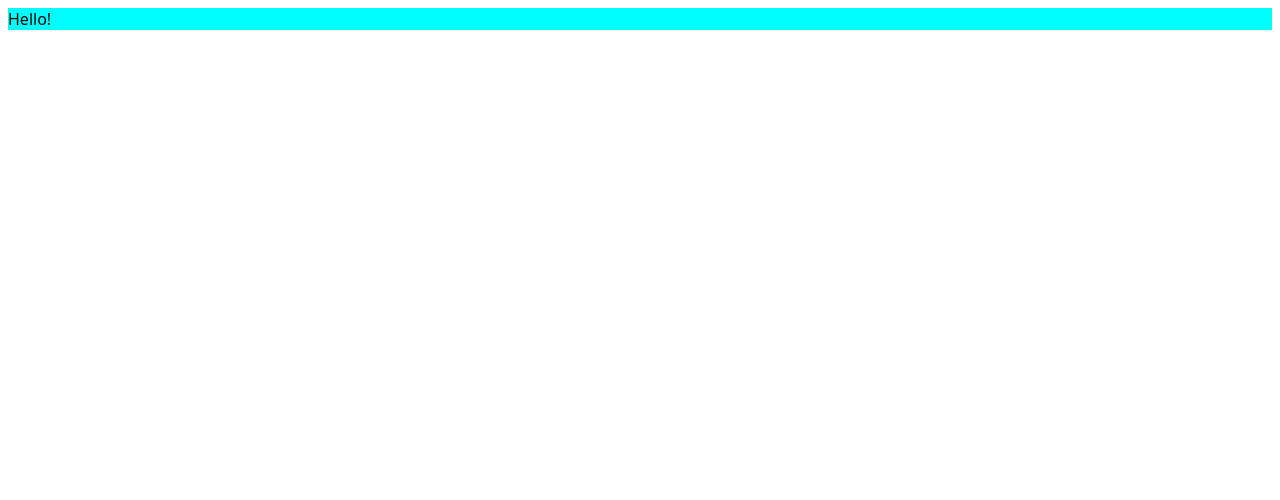
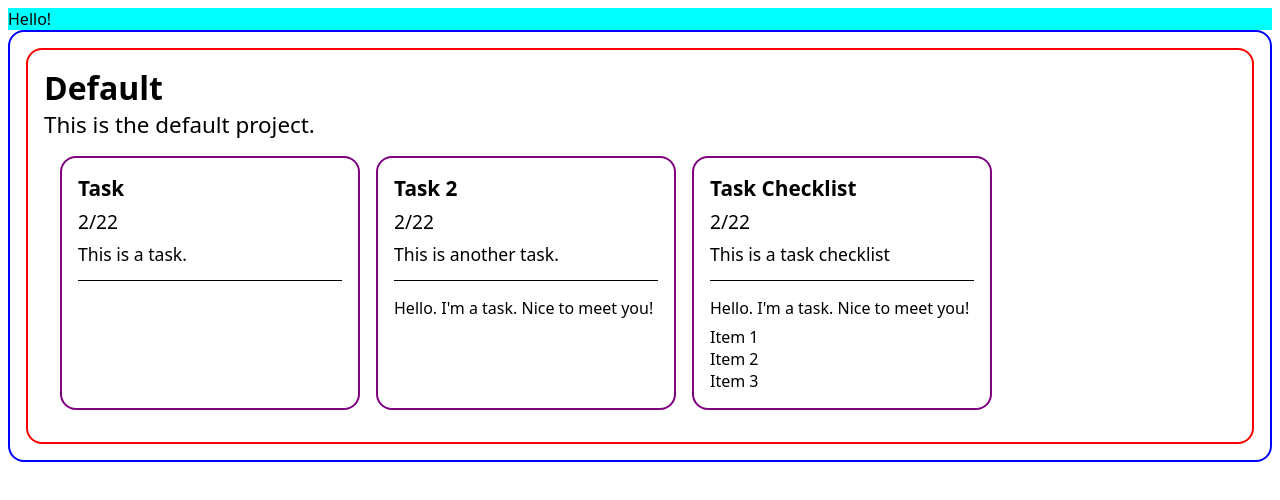
Before and after one commit to Kurulucifer/odin-todo-list, a website built with webpack: page src/index.html in a window 1280 px wide. Built offline with nearby package versions, Linux system fonts and the light colour scheme.

Commit message:
Create basic UI template for todo-list

```diff
--- a/src/index.html
+++ b/src/index.html
@@ -7,5 +7,40 @@
 </head>
 <body>
   <div class="test">Hello!</div>
+  <div class="projects">
+    <div class="project">
+      <div class="project-name">
+        Default
+      </div>
+      <div class="project-details" data-id="123">
+        This is the default project.
+      </div>
+      <div class="task-list">
+        <div class="task">
+          <div class="name">Task</div>
+          <div class="date">2/22</div>
+          <div class="details">This is a task.</div>
+          <div class="notes"></div> <!-- where to put notes? -->
+        </div>
+        <div class="task">
+          <div class="name">Task 2</div>
+          <div class="date">2/22</div>
+          <div class="details">This is another task.</div>
+          <div class="notes">Hello. I'm a task. Nice to meet you!</div>
+        </div>
+        <div class="task" data-id="456">
+          <div class="name">Task Checklist</div>
+          <div class="date">2/22</div>
+          <div class="details">This is a task checklist</div>
+          <div class="notes">Hello. I'm a task. Nice to meet you!</div>
+          <div class="checklist">
+            <div class="checklist-item">Item 1</div>
+            <div class="checklist-item">Item 2</div>
+            <div class="checklist-item">Item 3</div>
+          </div>
+        </div>
+      </div>
+    </div>
+  </div>
 </body>
 </html>
--- a/src/stylesheet.css
+++ b/src/stylesheet.css
@@ -2,8 +2,77 @@ body, html {
     min-height: 100%;
     font-family: system-ui, -apple-system, BlinkMacSystemFont, 'Segoe UI', Roboto, Oxygen, Ubuntu, Cantarell, 'Open Sans', 'Helvetica Neue', sans-serif;
     font-size: 16px;
+    box-sizing: border-box;
 }
 
 .test {
     background-color: aqua;
 }
+
+.projects {
+    display: flex;
+    flex-direction: column;
+    align-items: left;
+    padding: 1rem;
+    border: solid 2px blue;
+    border-radius: 1rem;
+}
+
+.project {
+    display: flex;
+    flex-direction: column;
+    padding: 1rem;
+    border: solid 2px red;
+    border-radius: 1rem;
+}
+
+.project-name {
+    font-size: 2rem;
+    font-weight: 700;
+}
+
+.project-details {
+    font-size: 1.4rem;
+    font-weight: 400;
+}
+
+.task-list {
+    display: grid;
+    grid-template-columns: repeat(auto-fit, minmax(200px, 300px));
+    padding: 1rem;
+    gap: 1rem;
+}
+
+.task-list > .task {
+    padding: 1rem;
+    border: solid 2px purple;
+    border-radius: 1rem;
+    display: flex;
+    flex-direction: column;
+    gap: 0.4rem;
+}
+
+.task > .name {
+    font-size: 1.3rem;
+    font-weight: 600;
+}
+
+.task > .date {
+    font-size: 1.2rem;
+    font-weight: 500;
+}
+
+.task > .details {
+    font-size: 1.1rem;
+    padding-bottom: 0.5rem;
+}
+
+.task > .notes {
+    padding-top: 1rem;
+    border-top: solid 1px black;
+}
+
+.task > .notes,
+.task > .checklist {
+    display: block;
+}
--- a/src/task-checklist-maker.js
+++ b/src/task-checklist-maker.js
@@ -5,7 +5,7 @@ function taskChecklistMaker(initName, initDate, initDetails, initNotes, initPrio
     const task = taskMaker(initName, initDate, initDetails, initNotes, initPriority);
     task.updateField( {type: "checklist"} );
 
-    let items = initItems.map(label => ( { label: label, done: false} ));
+    const items = initItems.map(label => ( { label: label, done: false} ));
 
     const getAllItems = () => [...items];
 
--- a/src/task-maker.js
+++ b/src/task-maker.js
@@ -9,6 +9,7 @@ function taskMaker(initName, initDate, initDetails, initNotes, initPriority) {
         details: initDetails,
         notes: initNotes,
         priority: initPriority,
+        done: false,
     };
 
     const getField = (field) => task[field];
```
Also changed, not shown: src/dom-project-handler.js (line endings or trailing spaces).
